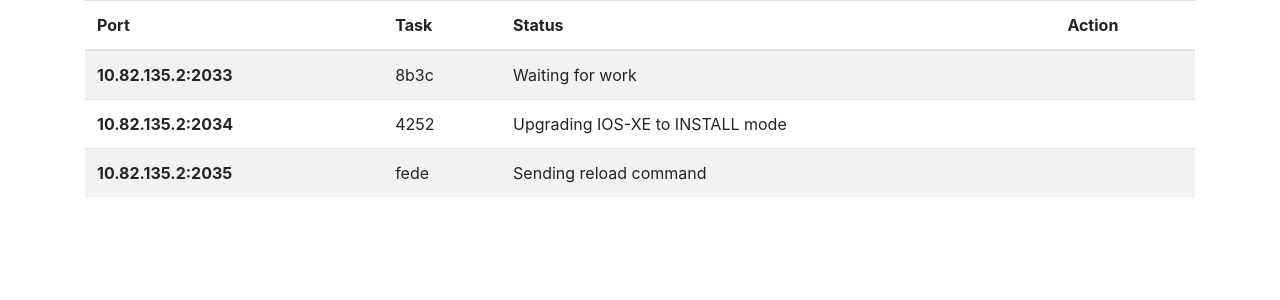
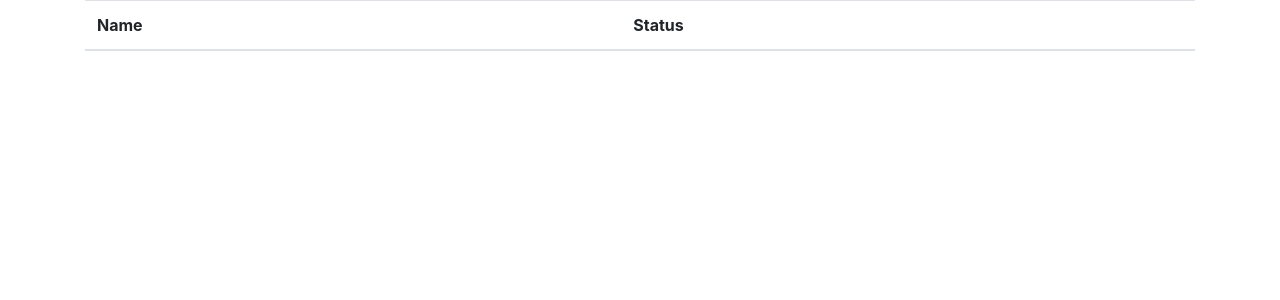
Before and after one commit to icovada/stageit, a Flask app: page /workers in a window 1280 px wide. Shown: the part 58-358 px from the top of the page. Run offline with Flask 2, Linux system fonts and the light colour scheme; lists and menus that the app fills with data are empty; some libraries are stand-ins or nearby versions.

Commit message:
Table showing workers and status

```diff
--- a/stageit/flaskapp.py
+++ b/stageit/flaskapp.py
@@ -19,7 +19,8 @@ def home():
 
 @app.route("/workers")
 def workers():
-    return render_template("workers.html")
+    text = render_template("workers.html", workers=config.worker_array)
+    return text
 
 
 @app.route("/tasks")
--- a/stageit/web/templates/workers.html
+++ b/stageit/web/templates/workers.html
@@ -12,31 +12,17 @@
     <table class="table table-striped">
         <thead>
             <tr>
-                <th scope="col">Port</th>
-                <th scope="col">Task</th>
-                <th scope="col">Status</th>
-                <th scope="col">Action</th>
+                <th scope="col">Name</th>
+                <th>Status</th>
             </tr>
         </thead>
         <tbody>
-            <tr>
-                <th scope="row">10.82.135.2:2033</th>
-                <td>8b3c</td>
-                <td>Waiting for work</td>
-                <td></td>
-            </tr>
-            <tr>
-                <th scope="row">10.82.135.2:2034</th>
-                <td>4252</td>
-                <td>Upgrading IOS-XE to INSTALL mode</td>
-                <td></td>
-            </tr>
-            <tr>
-                <th scope="row">10.82.135.2:2035</th>
-                <td>fede</td>
-                <td>Sending reload command</td>
-                <td></td>
-            </tr>
+            {% for element in workers %}
+                <tr>
+                    <th scope="row">{{element}}</th>
+                    <td>{{workers[element]['thread'].status}}</td>
+                </tr>
+            {% endfor %}
         </tbody>
     </table>
 </div>
```
